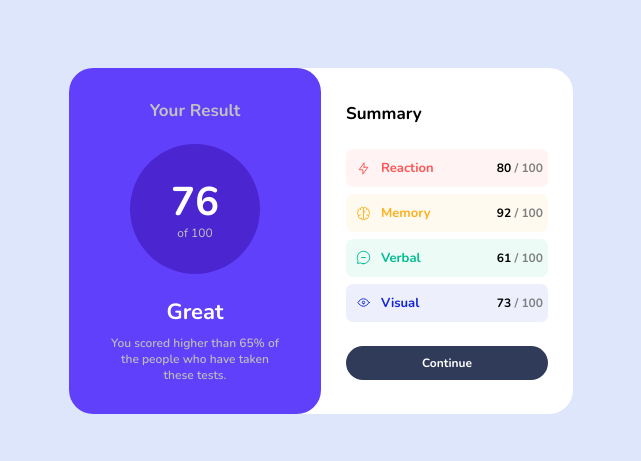
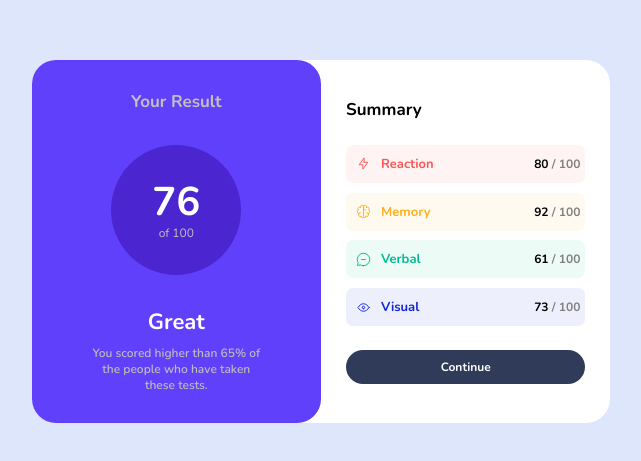
Before and after one commit to lashaiarajuli/Results-summary-component, a plain HTML site: page index.html in a window 1280 px wide. Shown: the part 299-760 px from the top of the page, without its empty margins (399-1040 px from the left). Drawn offline with nearby package versions, Linux system fonts and the light colour scheme.

Commit message:
Change a little bit

```diff
--- a/result.css
+++ b/result.css
@@ -23,8 +23,8 @@ body{
 .container{
     border-radius: 1.5em;
     background: white;
-    width: 35%;
-    height: 32%;
+    /* width: 35%;
+    height: 32%; */
     display: flex;
 }
 
@@ -35,7 +35,8 @@ body{
     flex-direction: column;
     justify-content: space-around;
     align-items: center;
-    padding: 20px 0;
+    gap:2em;
+    padding: 30px 0;
 }
 
 .blue-div h2{
@@ -82,7 +83,7 @@ body{
     text-align: center;
     color:rgb(192, 187, 187);
     font-size: 12px;
-    width: 70%;
+    width: 60%;
     font-weight: 600;
 }
 
```
